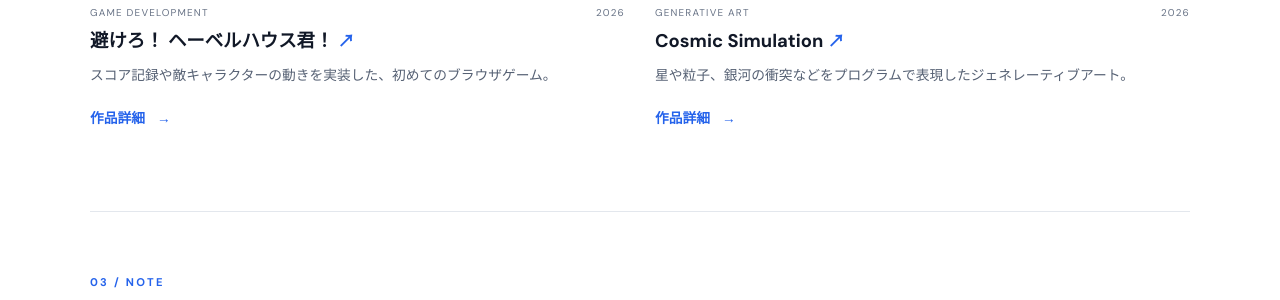
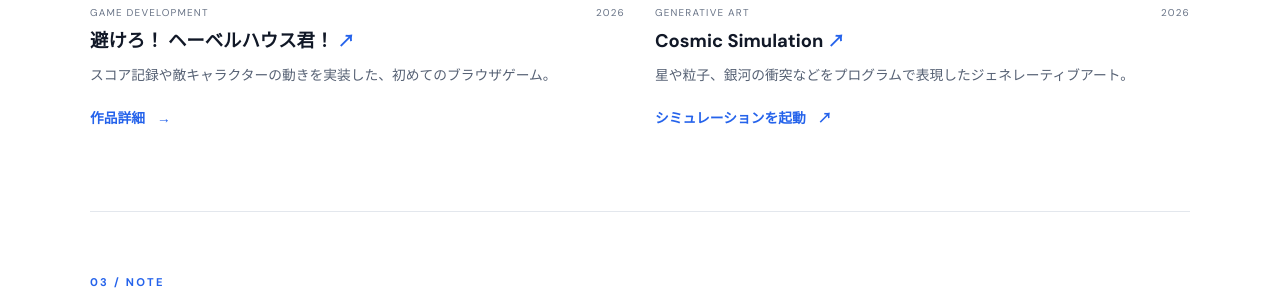
Before and after one commit to Lifons233879/personal-portfolio, a Jekyll site: the page index.html, which Jekyll copies as it is, in a window 1280 px wide and 900 px high, scrolled down 1375 px. Shown: the part 151-451 px from the top of the window. Built offline with Jekyll 4.4.1, drawn with Linux system fonts in a browser that asks for light colours.

Commit message:
Update Cosmic Simulation links to external site

```diff
--- a/index.html
+++ b/index.html
@@ -77,13 +77,13 @@
         </article>
 
         <article class="work-card reveal">
-          <a class="work-image cosmic-art" href="works/cosmic-simulation/index.html" aria-label="宇宙シミュレーションの詳細を見る">
+          <a class="work-image cosmic-art" href="https://lifons233879.github.io/cosmos-simulation/" target="_blank" rel="noopener noreferrer" aria-label="宇宙シミュレーションを開く">
             <span class="cosmic-glow"></span><span class="cosmic-ring"></span><span class="image-index">WORK 02</span>
           </a>
           <div class="work-meta"><span>GENERATIVE ART</span><span>2026</span></div>
-          <h3><a href="works/cosmic-simulation/index.html">Cosmic Simulation <span aria-hidden="true">↗</span></a></h3>
+          <h3><a href="https://lifons233879.github.io/cosmos-simulation/" target="_blank" rel="noopener noreferrer">Cosmic Simulation <span aria-hidden="true">↗</span></a></h3>
           <p>星や粒子、銀河の衝突などをプログラムで表現したジェネレーティブアート。</p>
-          <a class="text-link" href="works/cosmic-simulation/index.html">作品詳細 <span aria-hidden="true">→</span></a>
+          <a class="text-link" href="https://lifons233879.github.io/cosmos-simulation/" target="_blank" rel="noopener noreferrer">シミュレーションを起動 <span aria-hidden="true">↗</span></a>
         </article>
       </div>
     </section>
```
